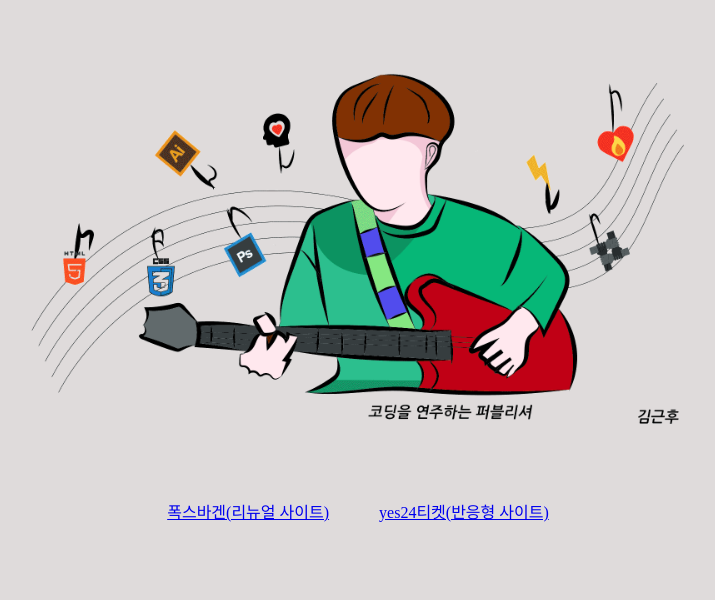
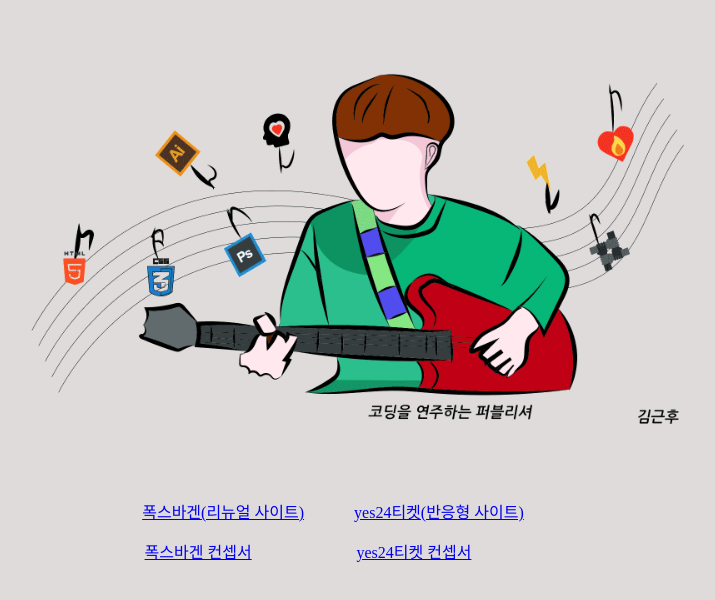
Before and after one commit to gh1343/git_source, a plain HTML site: page index.html in a window 1280 px wide. Shown: the part 130-730 px from the top of the page, without its empty margins (282-997 px from the left). Drawn offline with Linux system fonts and the light colour scheme.

Commit message:
no message

```diff
--- a/index.html
+++ b/index.html
@@ -11,10 +11,11 @@
     section{ margin: 0 auto;}
     .box{ display: flex; justify-content: center}
     .box div{ margin-right: 50px;}
-    .box div:nth-child(2){ margin-right: 0;}
+    .box div:nth-child(3){ margin-right: 0;}
     body>p{
       font-size: 13px;
       text-align: center;}
+    .box p {text-align: center;}
 
   </style>
 </head>
@@ -29,10 +30,16 @@
   <section>
     <div class="box">
       <div>
-        <p><a href="volkswagen/index.html">폭스바겐(리뉴얼 사이트)</a></p>
+        <p><a href="volkswagen/index.html" target="blank">폭스바겐(리뉴얼 사이트)</a></p>
+        <div>
+        <p><a href="img/volkswagen_concept.jpg" target="blank">폭스바겐 컨셉서</a></p>
+        </div>
       </div>
       <div>
-        <p><a href="yes24/index.html">yes24티켓(반응형 사이트)</a></p>
+        <p><a href="yes24/index.html" target="blank">yes24티켓(반응형 사이트)</a></p>
+        <div>
+        <p><a href="img/yes24_ticket_consept.png" target="blank">yes24티켓 컨셉서</a></p>
+        </div>
       </div>
     </div>
   </section>
```
Also changed, not shown: img/volkswagen_concept.jpg (added), img/yes24_ticket_consept.png (added).
